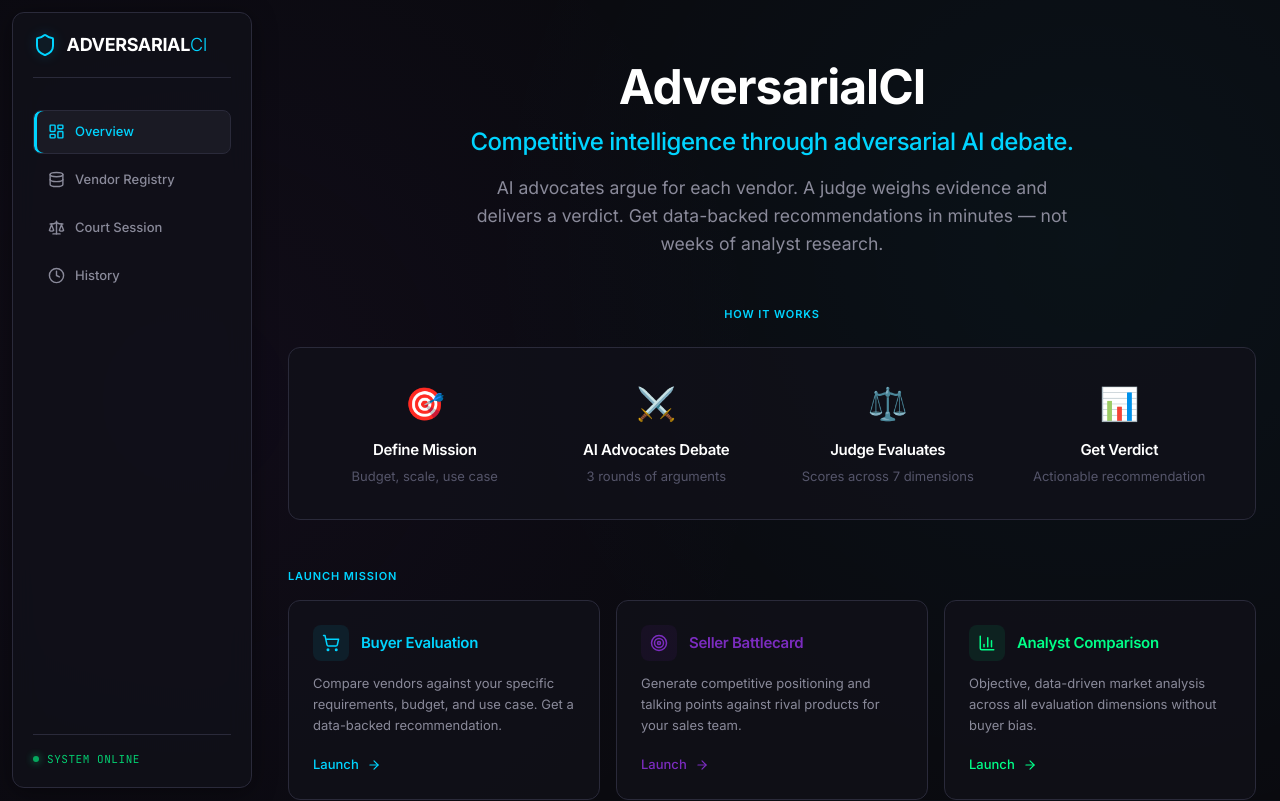
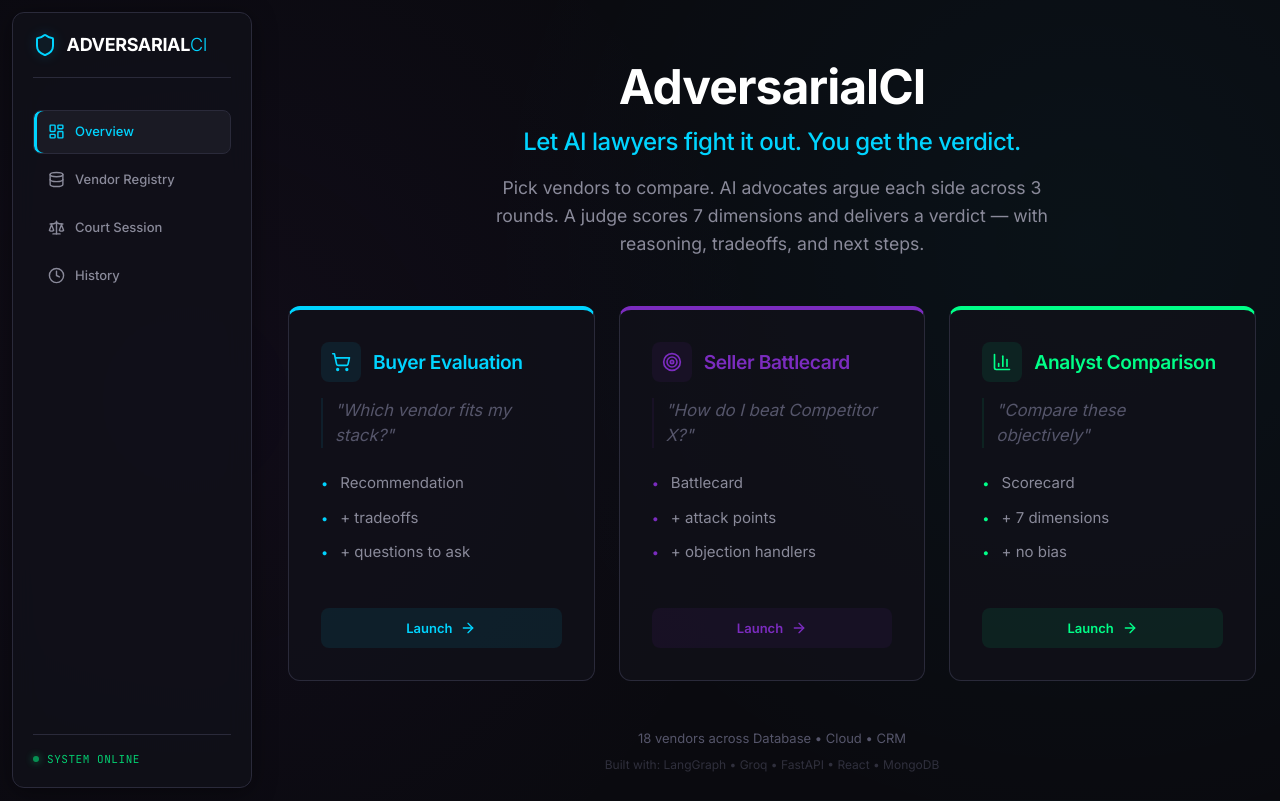
Before and after one commit to ajinkyachintawar/adversarialci-platform, a React (Vite) app in the folder ui/: page / in a window 1280 px wide. Shown: the top 801 px of the page. Built offline with nearby package versions, Linux system fonts and the light colour scheme; no server answers.

Commit message:
redesign: New hero with clear value prop and mode cards

```diff
--- a/ui/src/pages/Dashboard.tsx
+++ b/ui/src/pages/Dashboard.tsx
@@ -9,7 +9,8 @@
             key: 'buyer',
             icon: ShoppingCart,
             title: 'Buyer Evaluation',
-            desc: 'Compare vendors against your specific requirements, budget, and use case. Get a data-backed recommendation.',
+            question: '"Which vendor fits my stack?"',
+            outcomes: ['Recommendation', 'tradeoffs', 'questions to ask'],
             color: 'var(--accent-cyan)',
             mutedColor: 'var(--accent-cyan-muted)',
         },
@@ -17,7 +18,8 @@
             key: 'seller',
             icon: Target,
             title: 'Seller Battlecard',
-            desc: 'Generate competitive positioning and talking points against rival products for your sales team.',
+            question: '"How do I beat Competitor X?"',
+            outcomes: ['Battlecard', 'attack points', 'objection handlers'],
             color: 'var(--accent-purple)',
             mutedColor: 'var(--accent-purple-muted)',
         },
@@ -25,16 +27,11 @@
             key: 'analyst',
             icon: BarChart3,
             title: 'Analyst Comparison',
-            desc: 'Objective, data-driven market analysis across all evaluation dimensions without buyer bias.',
+            question: '"Compare these objectively"',
+            outcomes: ['Scorecard', '7 dimensions', 'no bias'],
             color: 'var(--accent-green)',
             mutedColor: 'var(--accent-green-muted)',
         },
-    ];
-
-    const coverage = [
-        { label: 'Database', count: '9 vendors', color: 'var(--accent-cyan)' },
-        { label: 'Cloud', count: '5 vendors', color: 'var(--accent-purple)' },
-        { label: 'CRM', count: '4 vendors', color: 'var(--accent-green)' },
     ];
 
     return (
@@ -45,7 +42,7 @@
                     AdversarialCI
                 </h1>
                 <h2 style={{ fontSize: '1.5rem', fontWeight: 500, color: 'var(--accent-cyan)', marginBottom: 'var(--sp-4)' }}>
-                    Competitive intelligence through adversarial AI debate.
+                    Let AI lawyers fight it out. You get the verdict.
                 </h2>
                 <p style={{
                     color: 'var(--text-secondary)',
@@ -54,110 +51,112 @@
                     maxWidth: 600,
                     margin: '0 auto'
                 }}>
-                    AI advocates argue for each vendor. A judge weighs evidence and delivers a verdict.
-                    Get data-backed recommendations in minutes — not weeks of analyst research.
+                    Pick vendors to compare. AI advocates argue each side across 3 rounds. A judge scores 7 dimensions and delivers a verdict — with reasoning, tradeoffs, and next steps.
                 </p>
             </div>
 
-            {/* How It Works Section */}
+            {/* Mode Cards */}
             <div style={{ marginBottom: 'var(--sp-12)' }}>
-                <div className="section-title" style={{ marginBottom: 'var(--sp-6)', textAlign: 'center' }}>How It Works</div>
-                <div className="glass-panel" style={{
-                    display: 'grid',
-                    gridTemplateColumns: 'repeat(4, 1fr)',
-                    gap: 'var(--sp-6)',
-                    padding: 'var(--sp-8)'
-                }}>
-                    <div style={{ textAlign: 'center' }}>
-                        <div style={{ fontSize: '2rem', marginBottom: 'var(--sp-3)' }}>🎯</div>
-                        <h3 style={{ fontSize: 'var(--text-base)', fontWeight: 600, color: 'var(--text-primary)', marginBottom: 'var(--sp-2)' }}>Define Mission</h3>
-                        <p style={{ color: 'var(--text-muted)', fontSize: 'var(--text-sm)', lineHeight: 1.5 }}>
-                            Budget, scale, use case
-                        </p>
-                    </div>
-                    <div style={{ textAlign: 'center' }}>
-                        <div style={{ fontSize: '2rem', marginBottom: 'var(--sp-3)' }}>⚔️</div>
-                        <h3 style={{ fontSize: 'var(--text-base)', fontWeight: 600, color: 'var(--text-primary)', marginBottom: 'var(--sp-2)' }}>AI Advocates Debate</h3>
-                        <p style={{ color: 'var(--text-muted)', fontSize: 'var(--text-sm)', lineHeight: 1.5 }}>
-                            3 rounds of arguments
-                        </p>
-                    </div>
-                    <div style={{ textAlign: 'center' }}>
-                        <div style={{ fontSize: '2rem', marginBottom: 'var(--sp-3)' }}>⚖️</div>
-                        <h3 style={{ fontSize: 'var(--text-base)', fontWeight: 600, color: 'var(--text-primary)', marginBottom: 'var(--sp-2)' }}>Judge Evaluates</h3>
-                        <p style={{ color: 'var(--text-muted)', fontSize: 'var(--text-sm)', lineHeight: 1.5 }}>
-                            Scores across 7 dimensions
-                        </p>
-                    </div>
-                    <div style={{ textAlign: 'center' }}>
-                        <div style={{ fontSize: '2rem', marginBottom: 'var(--sp-3)' }}>📊</div>
-                        <h3 style={{ fontSize: 'var(--text-base)', fontWeight: 600, color: 'var(--text-primary)', marginBottom: 'var(--sp-2)' }}>Get Verdict</h3>
-                        <p style={{ color: 'var(--text-muted)', fontSize: 'var(--text-sm)', lineHeight: 1.5 }}>
-                            Actionable recommendation
-                        </p>
-                    </div>
-                </div>
-            </div>
-
-            {/* Launch Mission Section */}
-            <div style={{ marginBottom: 'var(--sp-12)' }}>
-                <div className="section-title" style={{ marginBottom: 'var(--sp-4)' }}>Launch Mission</div>
-                <div style={{ display: 'grid', gridTemplateColumns: 'repeat(3, 1fr)', gap: 'var(--sp-4)' }}>
+                <div style={{ display: 'grid', gridTemplateColumns: 'repeat(3, 1fr)', gap: 'var(--sp-6)' }}>
                     {modes.map((m) => (
                         <div
                             key={m.key}
                             className="glass-panel"
                             style={{
-                                padding: 'var(--sp-6)',
-                                cursor: 'pointer',
-                                transition: 'all 0.25s ease',
+                                padding: 'var(--sp-8)',
+                                display: 'flex',
+                                flexDirection: 'column',
                                 position: 'relative',
                                 overflow: 'hidden',
-                            }}
-                            onClick={() => navigate(`/evaluate?mode=${m.key}`)}
-                            onMouseEnter={e => {
-                                (e.currentTarget as HTMLElement).style.borderColor = m.color;
-                                (e.currentTarget as HTMLElement).style.transform = 'translateY(-2px)';
-                            }}
-                            onMouseLeave={e => {
-                                (e.currentTarget as HTMLElement).style.borderColor = '';
-                                (e.currentTarget as HTMLElement).style.transform = '';
+                                borderTop: `4px solid ${m.color}`,
                             }}
                         >
                             <div style={{
-                                display: 'flex', alignItems: 'center', gap: 'var(--sp-3)', marginBottom: 'var(--sp-3)',
+                                display: 'flex', alignItems: 'center', gap: 'var(--sp-3)', marginBottom: 'var(--sp-4)',
                             }}>
                                 <div style={{
-                                    width: 36, height: 36, borderRadius: 'var(--radius-md)',
+                                    width: 40, height: 40, borderRadius: 'var(--radius-md)',
                                     background: m.mutedColor, display: 'flex', alignItems: 'center',
                                     justifyContent: 'center', color: m.color,
                                 }}>
-                                    <m.icon size={18} />
+                                    <m.icon size={20} />
                                 </div>
-                                <h3 style={{ fontSize: 'var(--text-base)', fontWeight: 600, color: m.color }}>{m.title}</h3>
+                                <h3 style={{ fontSize: '1.2rem', fontWeight: 600, color: m.color }}>{m.title}</h3>
                             </div>
-                            <p style={{ color: 'var(--text-secondary)', fontSize: 'var(--text-sm)', lineHeight: 1.6, marginBottom: 'var(--sp-5)' }}>
-                                {m.desc}
+
+                            <p style={{
+                                color: 'var(--text-muted)',
+                                fontStyle: 'italic',
+                                fontSize: '1.05rem',
+                                marginBottom: 'var(--sp-6)',
+                                borderLeft: `2px solid ${m.mutedColor}`,
+                                paddingLeft: 'var(--sp-3)'
+                            }}>
+                                {m.question}
                             </p>
-                            <div style={{ display: 'flex', alignItems: 'center', gap: 'var(--sp-2)', color: m.color, fontSize: 'var(--text-sm)', fontWeight: 500 }}>
-                                Launch <ArrowRight size={14} />
-                            </div>
+
+                            <ul style={{
+                                listStyle: 'none',
+                                padding: 0,
+                                margin: '0 0 var(--sp-8) 0',
+                                flex: 1
+                            }}>
+                                {m.outcomes.map((outcome, i) => (
+                                    <li key={i} style={{
+                                        color: 'var(--text-secondary)',
+                                        marginBottom: 'var(--sp-3)',
+                                        display: 'flex',
+                                        alignItems: 'center',
+                                        gap: 'var(--sp-3)'
+                                    }}>
+                                        <span style={{ color: m.color, fontSize: '0.8rem' }}>•</span>
+                                        {i === 0 ? outcome : `+ ${outcome}`}
+                                    </li>
+                                ))}
+                            </ul>
+
+                            <button
+                                onClick={() => navigate(`/evaluate?mode=${m.key}`)}
+                                style={{
+                                    display: 'flex',
+                                    alignItems: 'center',
+                                    justifyContent: 'center',
+                                    gap: 'var(--sp-2)',
+                                    background: m.mutedColor,
+                                    color: m.color,
+                                    border: 'none',
+                                    padding: 'var(--sp-3)',
+                                    borderRadius: 'var(--radius-md)',
+                                    fontSize: 'var(--text-sm)',
+                                    fontWeight: 600,
+                                    cursor: 'pointer',
+                                    transition: 'all 0.2s ease',
+                                    width: '100%'
+                                }}
+                                onMouseEnter={e => {
+                                    (e.currentTarget as HTMLElement).style.background = m.color;
+                                    (e.currentTarget as HTMLElement).style.color = '#fff';
+                                }}
+                                onMouseLeave={e => {
+                                    (e.currentTarget as HTMLElement).style.background = m.mutedColor;
+                                    (e.currentTarget as HTMLElement).style.color = m.color;
+                                }}
+                            >
+                                Launch <ArrowRight size={16} />
+                            </button>
                         </div>
                     ))}
                 </div>
             </div>
 
-            {/* Coverage Section */}
-            <div style={{ marginBottom: 'var(--sp-8)' }}>
-                <div className="section-title" style={{ marginBottom: 'var(--sp-4)' }}>Coverage</div>
-                <div style={{ display: 'grid', gridTemplateColumns: 'repeat(3, 1fr)', gap: 'var(--sp-4)' }}>
-                    {coverage.map((c) => (
-                        <div key={c.label} className="glass-panel" style={{ padding: 'var(--sp-4)', display: 'flex', justifyContent: 'space-between', alignItems: 'center' }}>
-                            <span style={{ fontWeight: 600, color: 'var(--text-primary)' }}>{c.label}</span>
-                            <span style={{ color: c.color, fontWeight: 500 }}>{c.count}</span>
-                        </div>
-                    ))}
-                </div>
+            {/* Footer / Tech Stack */}
+            <div style={{ textAlign: 'center', paddingBottom: 'var(--sp-12)' }}>
+                <p style={{ color: 'var(--text-muted)', fontSize: 'var(--text-sm)', marginBottom: 'var(--sp-2)' }}>
+                    18 vendors across Database • Cloud • CRM
+                </p>
+                <p style={{ color: 'var(--text-muted)', fontSize: '0.75rem', opacity: 0.5 }}>
+                    Built with: LangGraph • Groq • FastAPI • React • MongoDB
+                </p>
             </div>
         </div>
     );
```
